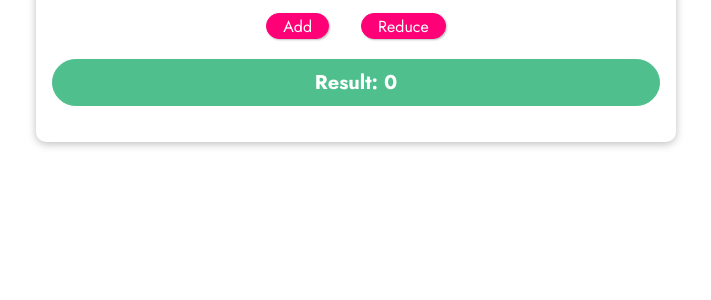
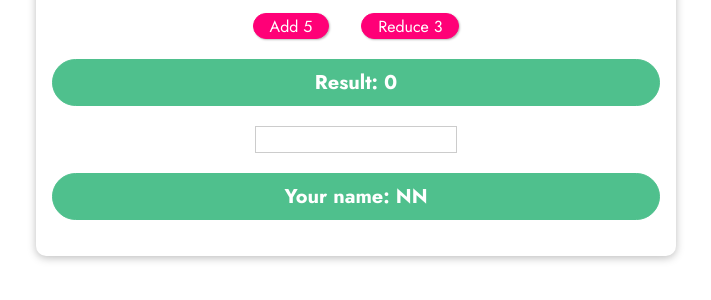
Before and after one commit to fermercadal/vue-training, a plain HTML site: page basics-03-events-starting-code/index.html in a window 1280 px wide. Shown: the part 286-586 px from the top of the page, without its empty margins (284-995 px from the left). Drawn offline with nearby package versions, Linux system fonts and the light colour scheme.

Commit message:
Listen to an input event

```diff
--- a/basics-03-events-starting-code/app.js
+++ b/basics-03-events-starting-code/app.js
@@ -2,14 +2,18 @@ const app = Vue.createApp({
   data() {
     return {
       counter: 0,
+      name: 'NN'
     };
   },
   methods: {
-    add() {
-      this.counter++;
+    setName(event) {
+      this.name = event.target.value;
     },
-    reduce() {
-      this.counter--;
+    add(num) {
+      this.counter = this.counter + num;
+    },
+    reduce(num) {
+      this.counter = this.counter - num;
     }
   }
 });
--- a/basics-03-events-starting-code/index.html
+++ b/basics-03-events-starting-code/index.html
@@ -18,9 +18,12 @@
     </header>
     <section id="events">
       <h2>Events in Action</h2>
-      <button v-on:click="add">Add</button>
-      <button v-on:click="reduce">Reduce</button>
+      <button v-on:click="add(5)">Add 5</button>
+      <button v-on:click="reduce(3)">Reduce 3</button>
       <p>Result: {{ counter }}</p>
+
+      <input type="text" v-on:input="setName">
+      <p>Your name: {{ name }}</p>
     </section>
   </body>
 </html>
```
